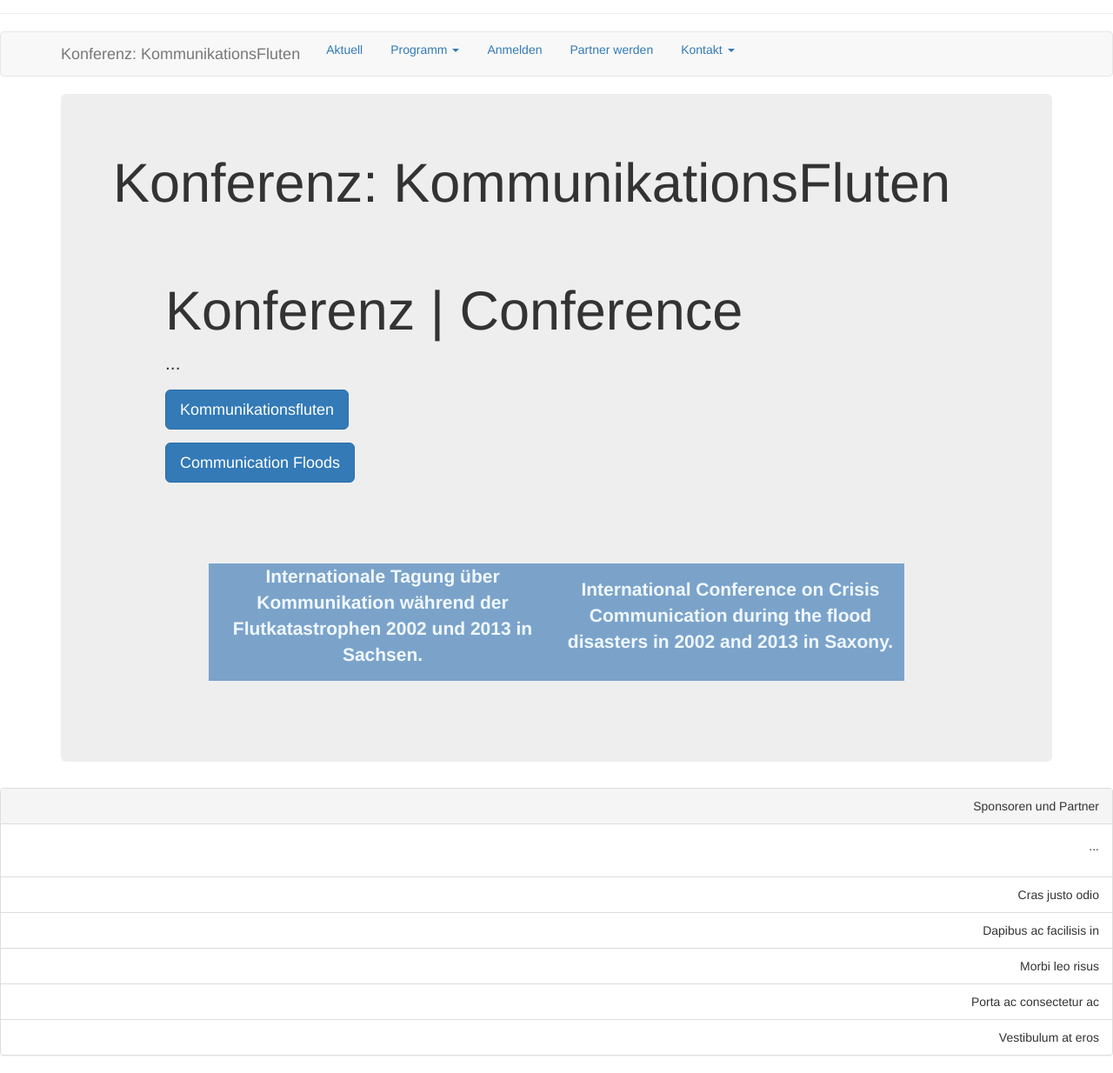
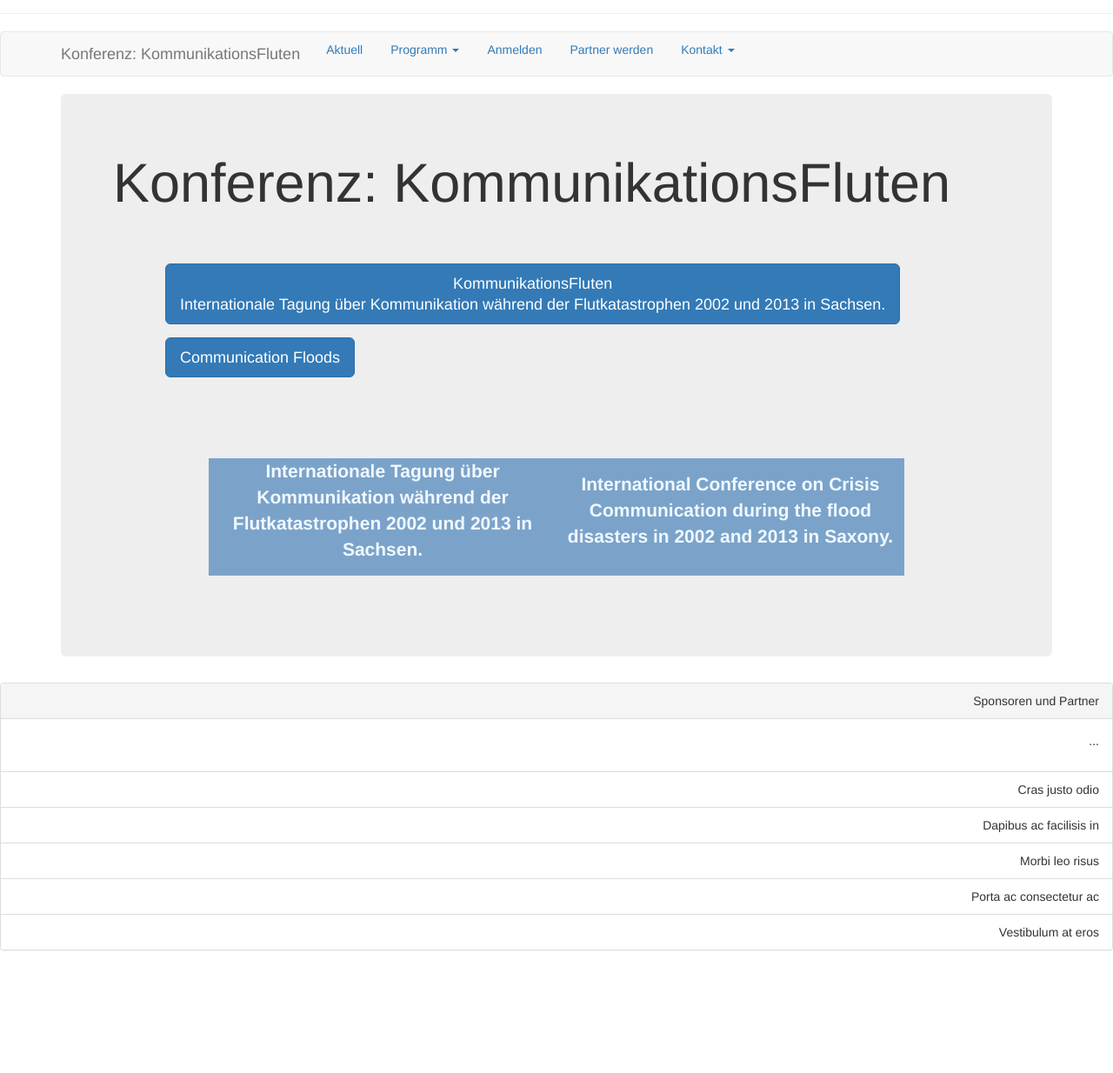
Before and after one commit to susedev/test, a Jekyll site: the page built from index.html, in a window 1280 px wide, cut to the strip 192-1426 px from the top of the page. Shown: the whole strip at 87% size. Built offline with Jekyll 4.4.1, drawn with Linux system fonts in a browser that asks for light colours; after the commit the page ends 1305 px from its top, so only the background shows below that.

Commit message:
Edit from JekyllCMS

```diff
--- a/index.html
+++ b/index.html
@@ -3,11 +3,8 @@ layout: home
 title: Home
 ---
 <div class="jumbotron">
-<h1>Konferenz | Conference</h1>
-
-<p>...</p>
-
-<p><a class="btn btn-primary btn-lg" href="http://eijc.github.io/data/konferenz-kommunikationsfluten.html" role="button">Kommunikationsfluten</a></p>
+<p><a class="btn btn-primary btn-lg" href="http://eijc.github.io/data/konferenz-kommunikationsfluten.html" role="button">KommunikationsFluten<br />
+Internationale Tagung &uuml;ber Kommunikation w&auml;hrend der Flutkatastrophen 2002 und 2013 in Sachsen.</a></p>
 
 <p><a class="btn btn-primary btn-lg" href="http://eijc.github.io/data/conference-communication-floods.html" role="button">Communication Floods</a></p>
 </div>
```
